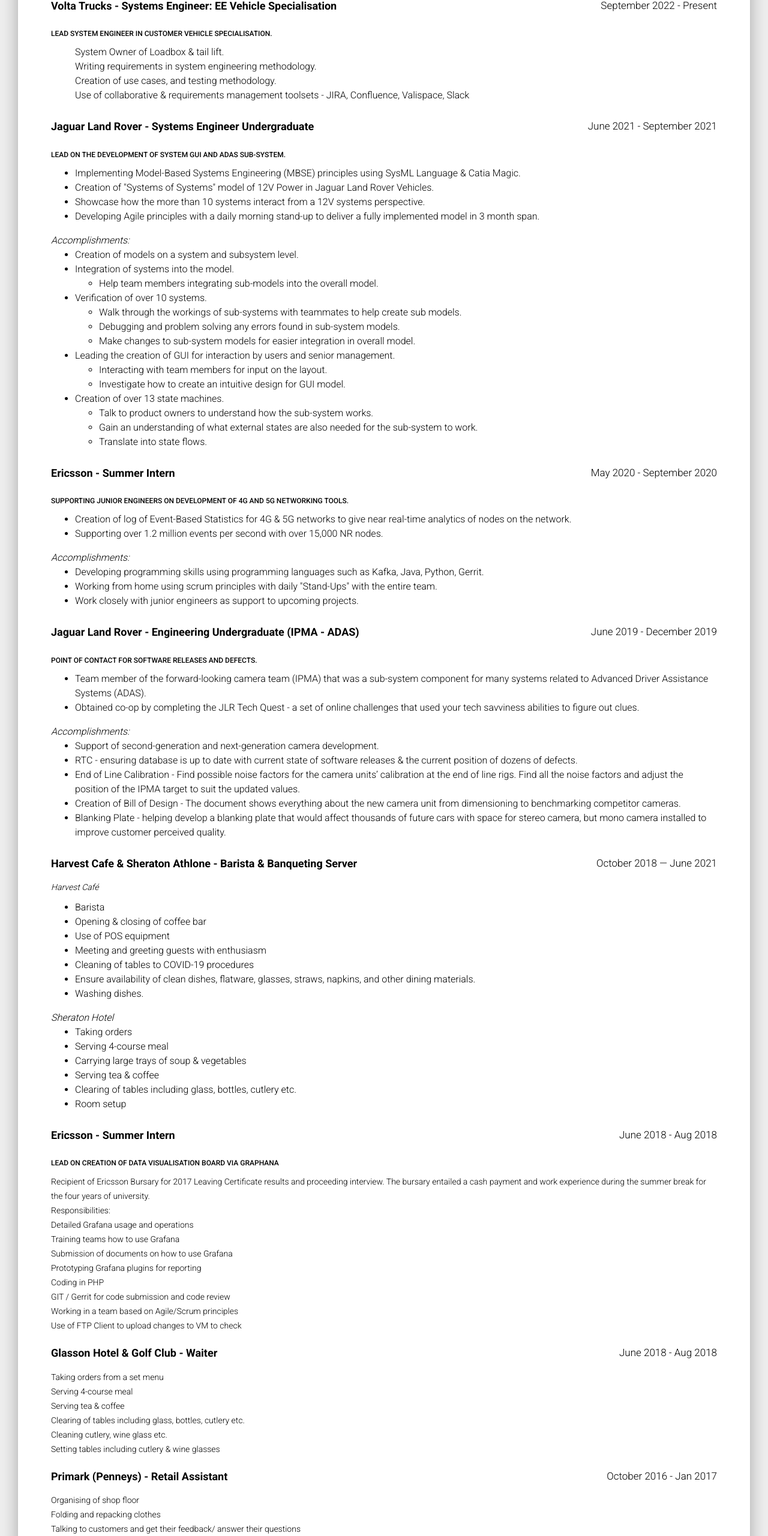
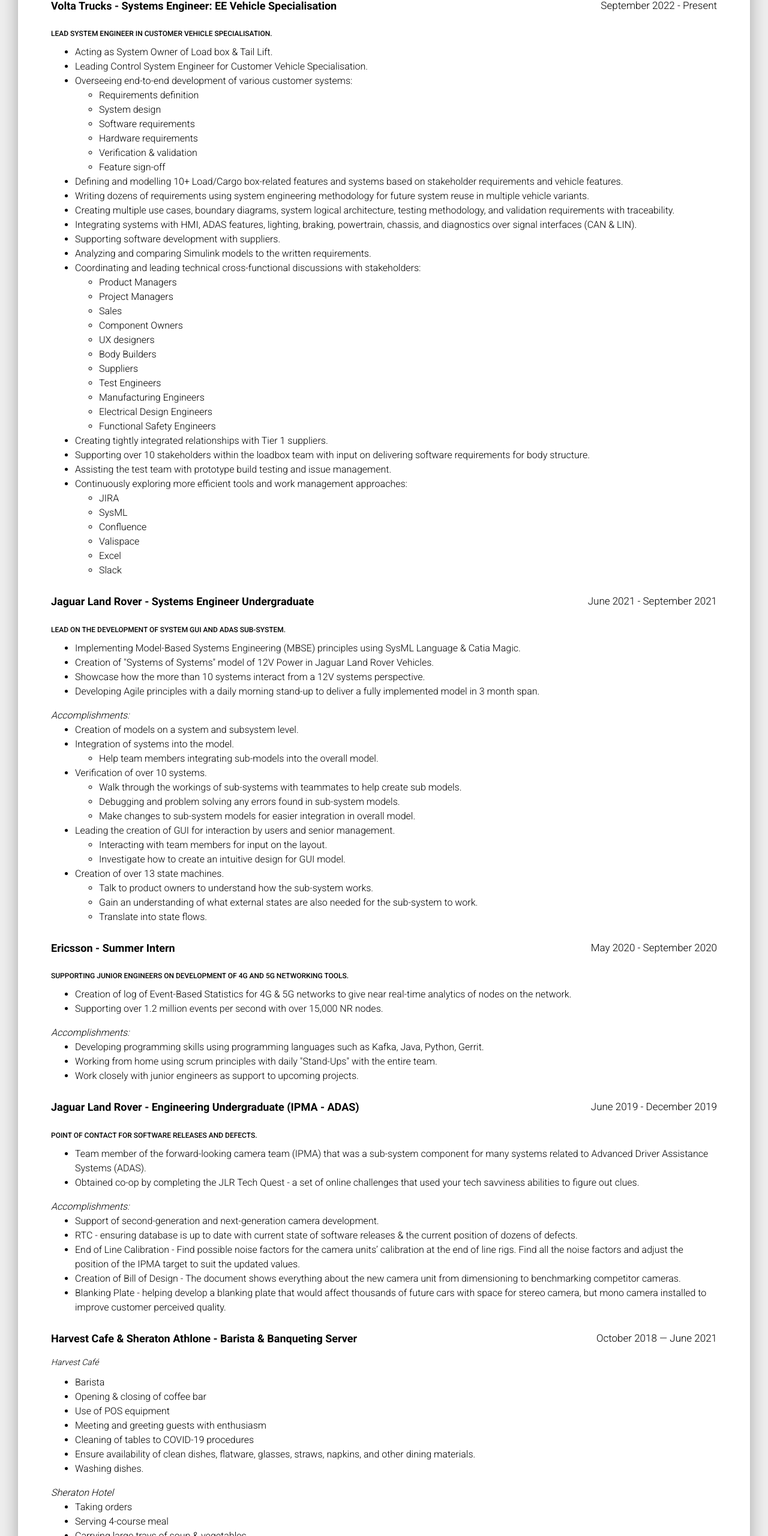
Before and after one commit to HeaverNothing/HeaverNothing.github.io, a website: page index.html in a window 1280 px wide. Shown: the part 3119-5680 px from the top of the page at 60% size. Drawn offline with Linux system fonts and the light colour scheme; some packages are replaced by stand-ins of ours.

Commit message:
Update index.html
Updated VOLTA description and formatting changes

```diff
--- a/index.html
+++ b/index.html
@@ -4,17 +4,14 @@
 		<meta charset="utf-8"/>
 		<link rel="icon" type="image/png" href="assets/images/CM.png">
 		<a name="#top"></a>
-
 		<meta http-equiv="X-UA-Compatible" content="IE=edge,chrome=1"/>
 		<title>
 			Ciarán Murray
 		</title>
 		<meta content='width=device-width, initial-scale=1.0, shrink-to-fit=no' name='viewport'/>
-
 		<link rel="stylesheet" type="text/css"
 			href="https://fonts.googleapis.com/css?family=Roboto:300,400,500,700|Roboto+Slab:400,700|Material+Icons"/>
 		<link rel="stylesheet" href="https://maxcdn.bootstrapcdn.com/font-awesome/latest/css/font-awesome.min.css">
-
 		<!-- Material Kit CSS -->
 		<link href="assets/css/material-kit.css?v=2.0.7" rel="stylesheet"/>
 	</head>
@@ -47,8 +44,6 @@
 				</div>
 			</div>
 		</nav>
-
-
 		<div class="page-header header-filter" data-parallax="true"
 			style="background-image: url('assets/images/background.jpg')">
 			<div class="container">
@@ -61,7 +56,8 @@
 							</div>
 							<h1>Ciarán Murray</h1>
 							<h4 class="title text-center">Systems Engineer | International Powerlifter | Coffee Nerd | Car
-                        Enthusiast </h4>
+								Enthusiast
+							</h4>
 							<a href="https://www.instagram.com/ciaran_murr/" class="btn btn-just-icon btn-link btn-instagram"><i
 								class="fa fa-instagram"></i></a>
 							<a href="https://www.facebook.com/ciaran.murr" class="btn btn-just-icon btn-link btn-facebook"><i
@@ -75,7 +71,6 @@
 				</div>
 			</div>
 		</div>
-
 		<div class="main main-raised">
 			<div class="container">
 				<div class="aboutme section text-center">
@@ -168,7 +163,6 @@
 						</div>
 					</div>
 				</div>
-
 				<div class="education section text-center">
 					<div class="row">
 						<div class="col-md-8 ml-auto mr-auto">
@@ -248,8 +242,6 @@
 						</div>
 					</div>
 				</div>
-
-
 				<div class="experience">
 					<h2 class="title" id="experience">Experience</h2>
 					<div class="volta2022">
@@ -259,10 +251,52 @@
 						</div>
 						<h6>Lead System Engineer in Customer Vehicle Specialisation.</h6>
 						<ul>
-                    System Owner of Loadbox & tail lift.<br>
-                    Writing requirements in system engineering methodology.<br>
-                    Creation of use cases, and testing methodology.<br>
-                    Use of collaborative & requirements management toolsets - JIRA, Confluence, Valispace, Slack<br>
+							<li>Acting as System Owner of Load box & Tail Lift.</li>
+							<li>Leading Control System Engineer for Customer Vehicle Specialisation.</li>
+							<li>Overseeing end-to-end development of various customer systems:</li>
+							<ul>
+								<li>Requirements definition</li>
+								<li>System design</li>
+								<li>Software requirements</li>
+								<li>Hardware requirements</li>
+								<li>Verification & validation</li>
+								<li>Feature sign-off</li>
+							</ul>
+							</li>
+							<li>Defining and modelling 10+ Load/Cargo box-related features and systems based on stakeholder requirements and vehicle features.</li>
+							<li>Writing dozens of requirements using system engineering methodology for future system reuse in multiple vehicle variants.</li>
+							<li>Creating multiple use cases, boundary diagrams, system logical architecture, testing methodology, and validation requirements with traceability.</li>
+							<li>Integrating systems with HMI, ADAS features, lighting, braking, powertrain, chassis, and diagnostics over signal interfaces (CAN & LIN).</li>
+							<li>Supporting software development with suppliers.</li>
+							<li>Analyzing and comparing Simulink models to the written requirements.</li>
+							<li>Coordinating and leading technical cross-functional discussions with stakeholders:</li>
+							<ul>
+								<li>Product Managers</li>
+								<li>Project Managers</li>
+								<li>Sales</li>
+								<li>Component Owners</li>
+								<li>UX designers</li>
+								<li>Body Builders</li>
+								<li>Suppliers</li>
+								<li>Test Engineers</li>
+								<li>Manufacturing Engineers</li>
+								<li>Electrical Design Engineers</li>
+								<li>Functional Safety Engineers</li>
+							</ul>
+							</li>
+							<li>Creating tightly integrated relationships with Tier 1 suppliers.</li>
+							<li>Supporting over 10 stakeholders within the loadbox team with input on delivering software requirements for body structure.</li>
+							<li>Assisting the test team with prototype build testing and issue management.</li>
+							<li>Continuously exploring more efficient tools and work management approaches:</li>
+							<ul>
+								<li>JIRA</li>
+								<li>SysML</li>
+								<li>Confluence</li>
+								<li>Valispace</li>
+								<li>Excel</li>
+								<li>Slack</li>
+							</ul>
+							</li>
 						</ul>
 					</div>
 					<div class="jlr2021">
@@ -394,60 +428,58 @@
 							<h5 style="float: right;">June 2018 - Aug 2018</h5>
 						</div>
 						<h6>Lead on creation of data visualisation board via Graphana </h6>
-                <p>Recipient of Ericsson Bursary for 2017 Leaving Certificate results and proceeding interview.
-                    The bursary entailed a cash payment and work experience during the summer break for the four years
-                    of university.<br>
-                    Responsibilities:<br>
-                    Detailed Grafana usage and operations<br>
-                    Training teams how to use Grafana<br>
-                    Submission of documents on how to use Grafana<br>
-                    Prototyping Grafana plugins for reporting<br>
-                    Coding in PHP<br>
-                    GIT / Gerrit for code submission and code review<br>
-                    Working in a team based on Agile/Scrum principles<br>
-                    Use of FTP Client to upload changes to VM to check</p>
+						<p>Recipient of Ericsson Bursary for 2017 Leaving Certificate results and proceeding interview. The bursary entailed a cash payment and work experience during the summer break for the four years of university.</p>
+						<i>Responsibilities:</i>
+						<li>Detailed Grafana usage and operations</li>
+						<li>Training teams how to use Grafana</li>
+						<li>Submission of documents on how to use Grafana.</li>
+						<li>Prototyping Grafana plugins for reporting</li>
+						<li>Coding in PHP</li>
+						<li>GIT / Gerrit for code submission and code review</li>
+						<li>Working in a team based on Agile/Scrum principles</li>
+						<li>Use of FTP Client to upload changes to VM to check</li>
 					</div>
 					<div class="glasson">
 						<div style="overflow: hidden;">
 							<h4 style="float: left;"><b>Glasson Hotel & Golf Club - Waiter</b></h4>
 							<h5 style="float: right;">June 2018 - Aug 2018</h5>
 						</div>
-                <p>Taking orders from a set menu<br>
-                    Serving 4-course meal<br>
-                    Serving tea & coffee<br>
-                    Clearing of tables including glass, bottles, cutlery etc.<br>
-                    Cleaning cutlery, wine glass etc.<br>
-                    Setting tables including cutlery & wine glasses</p>
+						<i>Responsibilities:</i>
+						<li>Taking orders from a set menu</li>
+						<li>Serving 4-course meal</li>
+						<li>Serving tea & coffee.</li>
+						<li>Clearing of tables including glass, bottles, cutlery etc.</li>
+						<li>Cleaning cutlery, wine glass etc</li>
+						<li>Setting tables including cutlery & wine glasses</li>
 					</div>
 					<div class="penneys">
 						<div style="overflow: hidden;">
 							<h4 style="float: left;"><b>Primark (Penneys) - Retail Assistant</b></h4>
 							<h5 style="float: right;">October 2016 - Jan 2017</h5>
 						</div>
-                <p>Organising of shop floor<br>
-                    Folding and repacking clothes<br>
-                    Talking to customers and get their feedback/ answer their questions<br>
-                    Repacking of shelves, and reorganising of clothes on rails</p>
+						<i>Responsibilities:</i>
+						<li>Organising of shop floor</li>
+						<li>Folding and repacking clothes</li>
+						<li>Talking to customers and get their feedback/ answer their questions</li>
+						<li>Repacking of shelves, and reorganising of clothes on rails</li>
 					</div>
 					<div class="parkmore">
 						<div style="overflow: hidden;">
 							<h4 style="float: left;"><b>Parkmore Electrical - Retail Assistant</b></h4>
 							<h5 style="float: right;">September 2012 - June 2015</h5>
 						</div>
-                <p>Greeting customers at the shop front.<br>
-                    Unpacking, checking and allocation of new stock with aid of Sage Line 50 inventory software.<br>
-                    Assembling and wiring Electrical switchgear panels.<br>
-                    Communication with management.<br>
-                    Up keep of the work shop floor & adhering to Health and Safety Standards.<br>
-                    Use of AutoCAD Electrical</p>
+						<i>Responsibilities:</i>
+						<li>Greeting customers at the shop front.</li>
+						<li>Unpacking, checking and allocation of new stock with aid of Sage Line 50 inventory software</li>
+						<li>Assembling and wiring Electrical switchgear panels.</li>
+						<li>Use of AutoCAD Electrical</li>
+						<li>Up keep of the work shop floor & adhering to Health and Safety Standards.</li>
+						<li>Communication with management</li>
 						<br>
-                <br>
-
 					</div>
 				</div>
 			</div>
 		</div>
-
 		<footer class="footer footer-default">
 			<div class="container">
 				<nav class="float-left">
```
Lines whose indentation alone changed are shown as unchanged.
